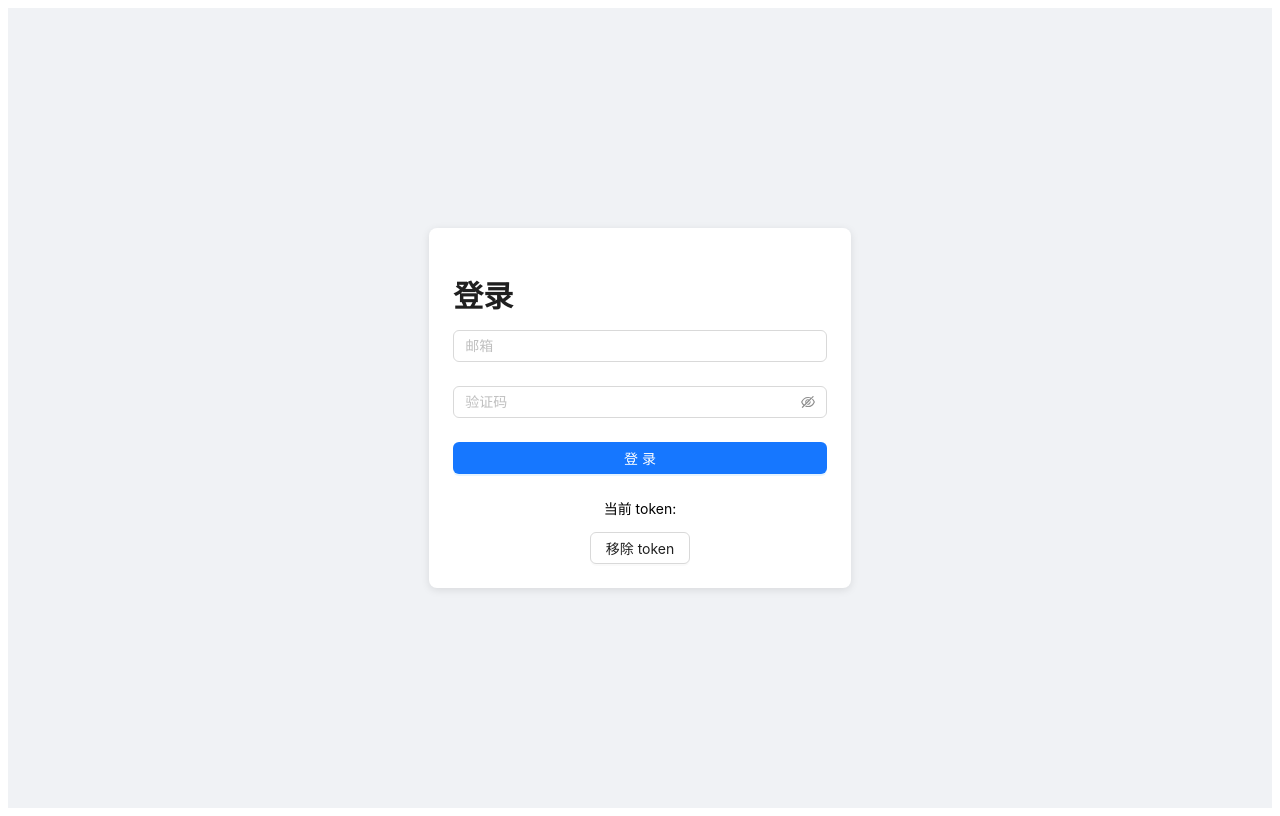
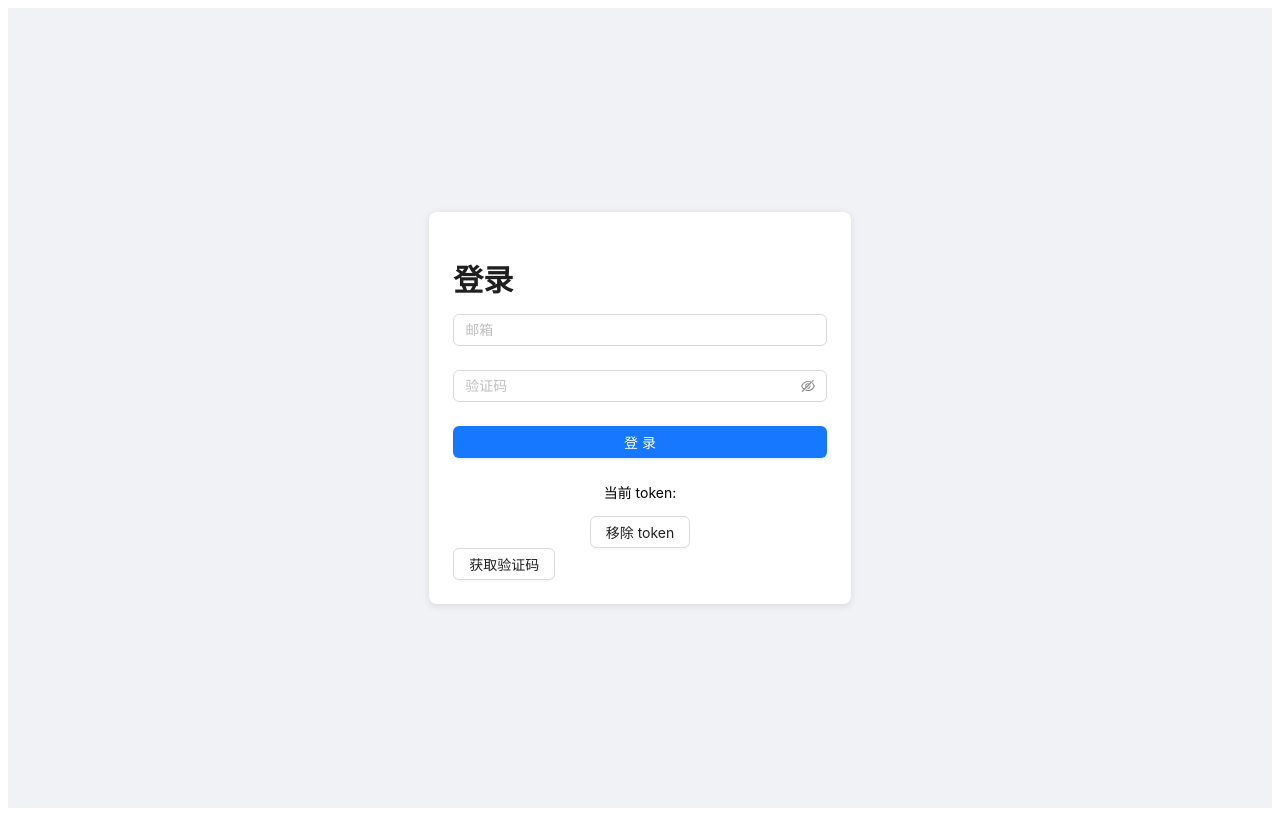
Before and after one commit to louis61lily/hycx, a React (Create React App) app: page /login in a window 1280 px wide. Built offline with nearby package versions, Linux system fonts and the light colour scheme.

Commit message:
feat: 邮箱验证码测试

```diff
--- a/src/pages/LoginPage/index.jsx
+++ b/src/pages/LoginPage/index.jsx
@@ -69,6 +69,25 @@ const LoginPage = () => {
               移除 token
             </Button>
           </div>
+          <div className="verify-btn">
+            <Button
+              onClick={async () => {
+                try {
+                  const res = await $request.post(
+                    "http://localhost:8080/verify",
+                    {
+                      mail: "1095235717@qq.com"
+                    }
+                  );
+                  console.log(res);
+                } catch (error) {
+                  console.error("请求失败", error);
+                }
+              }}
+            >
+              获取验证码
+            </Button>
+          </div>
         </div>
       </Col>
     </Row>
```
